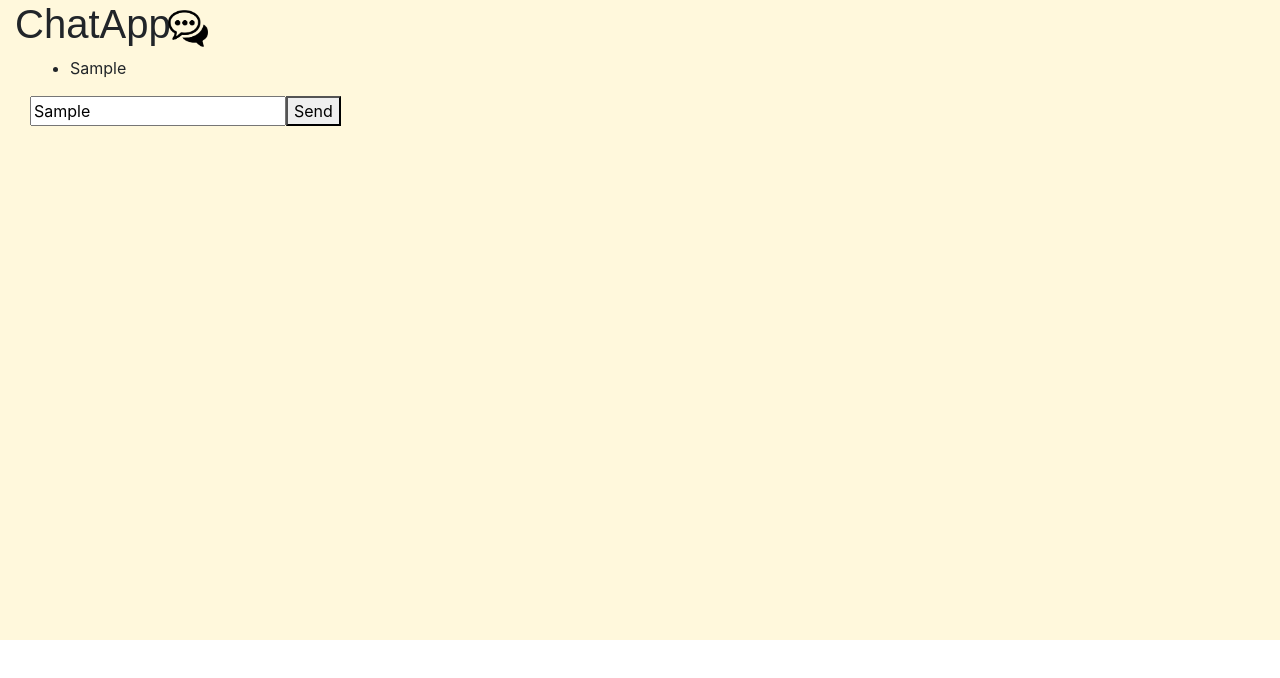
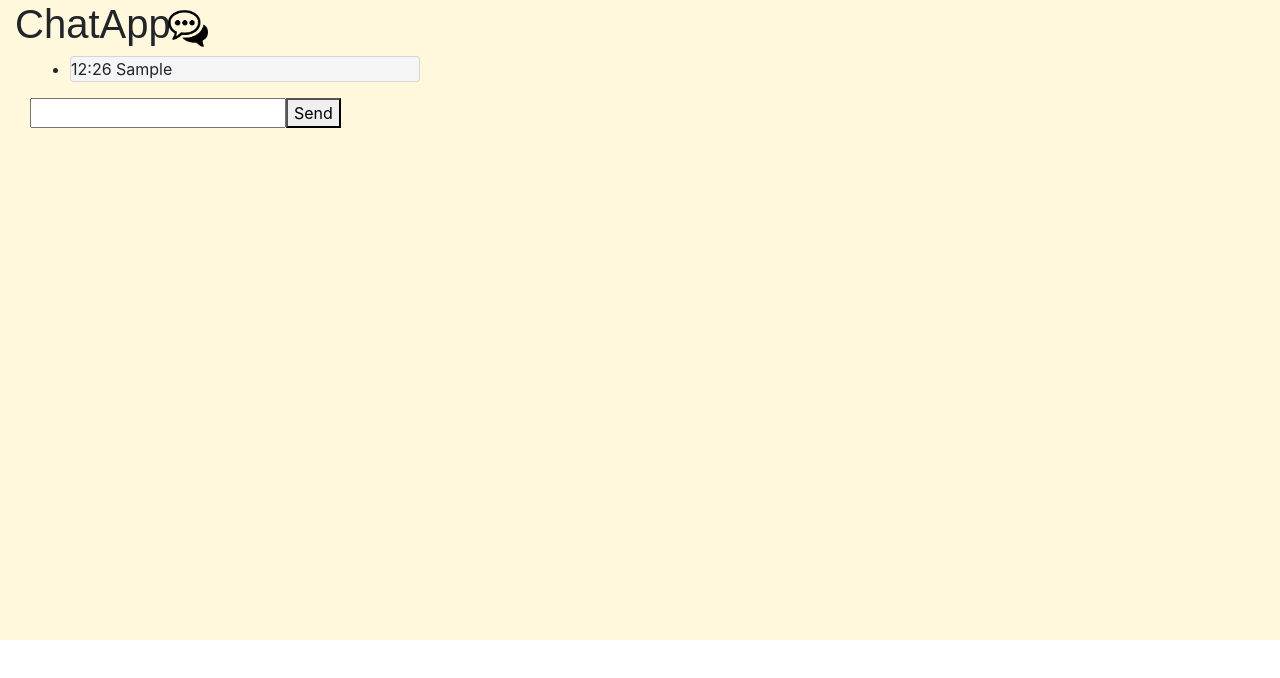
Before and after one commit to itamarattali/ChatApp, an Angular app in the folder chat-client/: page /chat in a window 1280 px wide. Both pictures are taken after typing "Sample" into the empty fields and a click on the button "Send". Shown: the top 678 px of the page. Built offline with nearby package versions, Linux system fonts and the light colour scheme.

Commit message:
feat: added a timestamp to the message list

```diff
--- a/chat-client/package.json
+++ b/chat-client/package.json
@@ -20,6 +20,7 @@
     "@angular/platform-browser-dynamic": "^13.1.0",
     "@angular/router": "^13.1.0",
     "@ng-bootstrap/ng-bootstrap": "^11.0.0",
+    "angular-moment": "^1.3.0",
     "bootstrap": "^4.6.0",
     "rxjs": "~7.4.0",
     "tslib": "^2.3.0",
--- a/chat-client/src/app/chat/chat.component.css
+++ b/chat-client/src/app/chat/chat.component.css
@@ -0,0 +1,4 @@
+.card-message {
+    width: 350px;
+    background-color: whitesmoke;
+}
--- a/chat-client/src/app/chat/chat.component.html
+++ b/chat-client/src/app/chat/chat.component.html
@@ -1,9 +1,14 @@
 <div class="container-fluid" id="chat">
     <ul id="messages">
-        <li *ngFor="let message of messages"> {{ message }}</li>
+        <li *ngFor="let message of messages">
+            <div class="card card-message">
+                {{ message.time }}
+                {{ message.text }}
+            </div>
+        </li>
     </ul>
     <div>
-        <input (input)="updateCurrentMessage($event)" id="message" type="text">
+        <input (input)="updateCurrentMessage($event)" value="{{this.currentMessage}}" id="message" type="text">
         <button (click)="handleSubmitNewMessage()">Send</button>
     </div>
 </div>
--- a/chat-client/src/app/chat/chat.component.ts
+++ b/chat-client/src/app/chat/chat.component.ts
@@ -1,4 +1,5 @@
-import { Component, Input, OnInit, Output, EventEmitter } from '@angular/core';
+import { Component, Input, OnInit, Output, EventEmitter} from '@angular/core';
+import { Message } from '../../interfaces/message';
 
 @Component({
   selector: 'app-chat',
@@ -6,9 +7,8 @@ import { Component, Input, OnInit, Output, EventEmitter } from '@angular/core';
   styleUrls: ['./chat.component.css']
 })
 export class ChatComponent implements OnInit {
-  currentMessage: string = '';
-
-  messages: string[] = [];
+  currentMessage: string = '' ;
+  messages: Message[] = [];
 
   constructor() { }
 
@@ -17,10 +17,20 @@ export class ChatComponent implements OnInit {
 
   updateCurrentMessage(event: any) {
     this.currentMessage = event.target.value;
-    console.log(this.currentMessage);
   }
 
   handleSubmitNewMessage() {
-    this.messages.push(this.currentMessage);
+    const messageObj: Message = {time: this.getTime(), text: this.currentMessage}
+    this.messages.push(messageObj);
+    this.currentMessage = '';
+  }
+
+  getTime(): string {
+    const now = new Date();
+    return this.stringifyTime(now);
+  }
+
+  stringifyTime(date: Date): string {
+    return `${date.getHours()}:${date.getMinutes()}`;
   }
 }
--- /dev/null
+++ b/chat-client/src/interfaces/message.ts
@@ -0,0 +1,4 @@
+export interface Message {
+    time: string;
+    text: string;
+}
```
Also changed, not shown: 1 other file (tests, documents, lock files or other folders).
